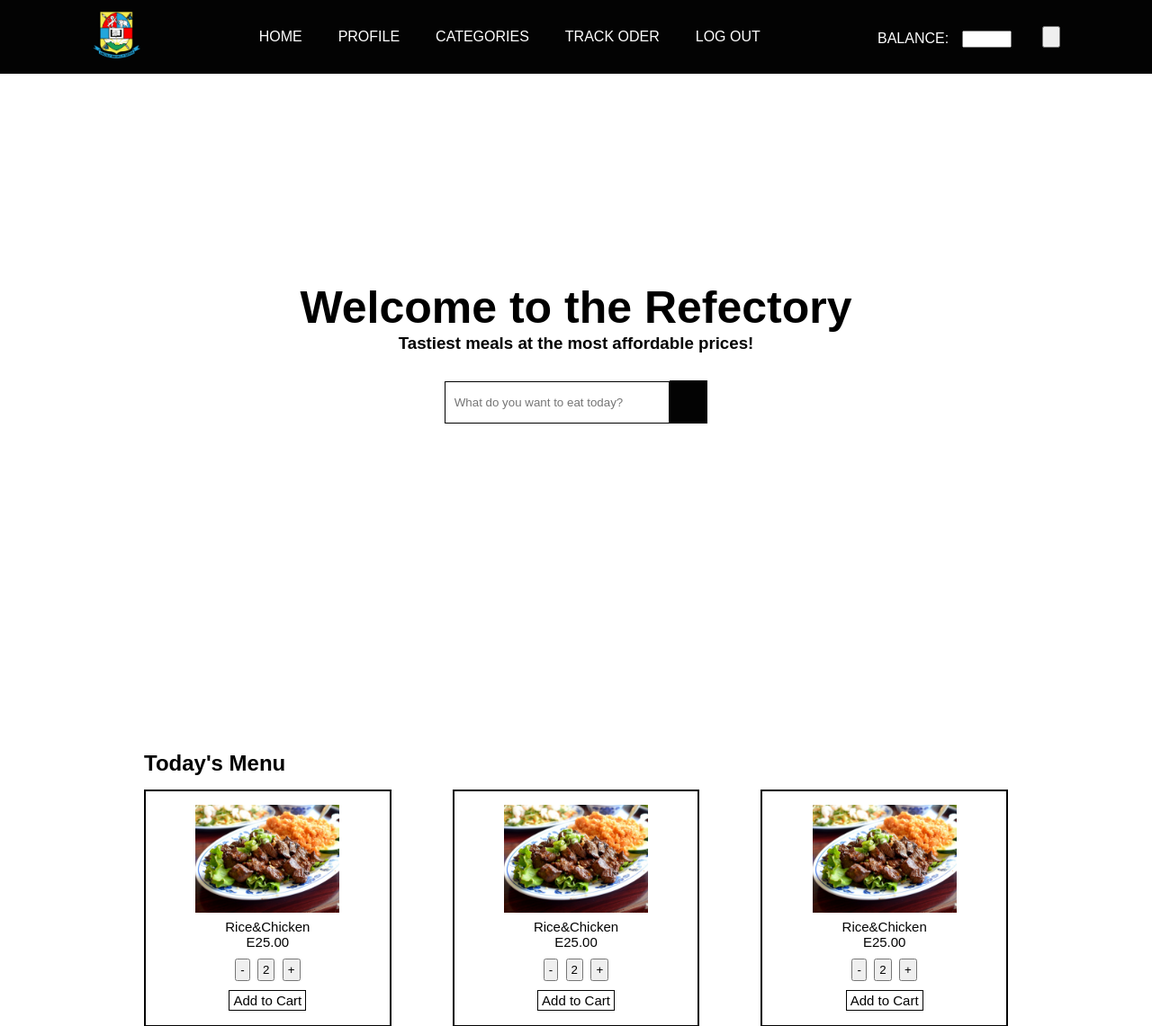
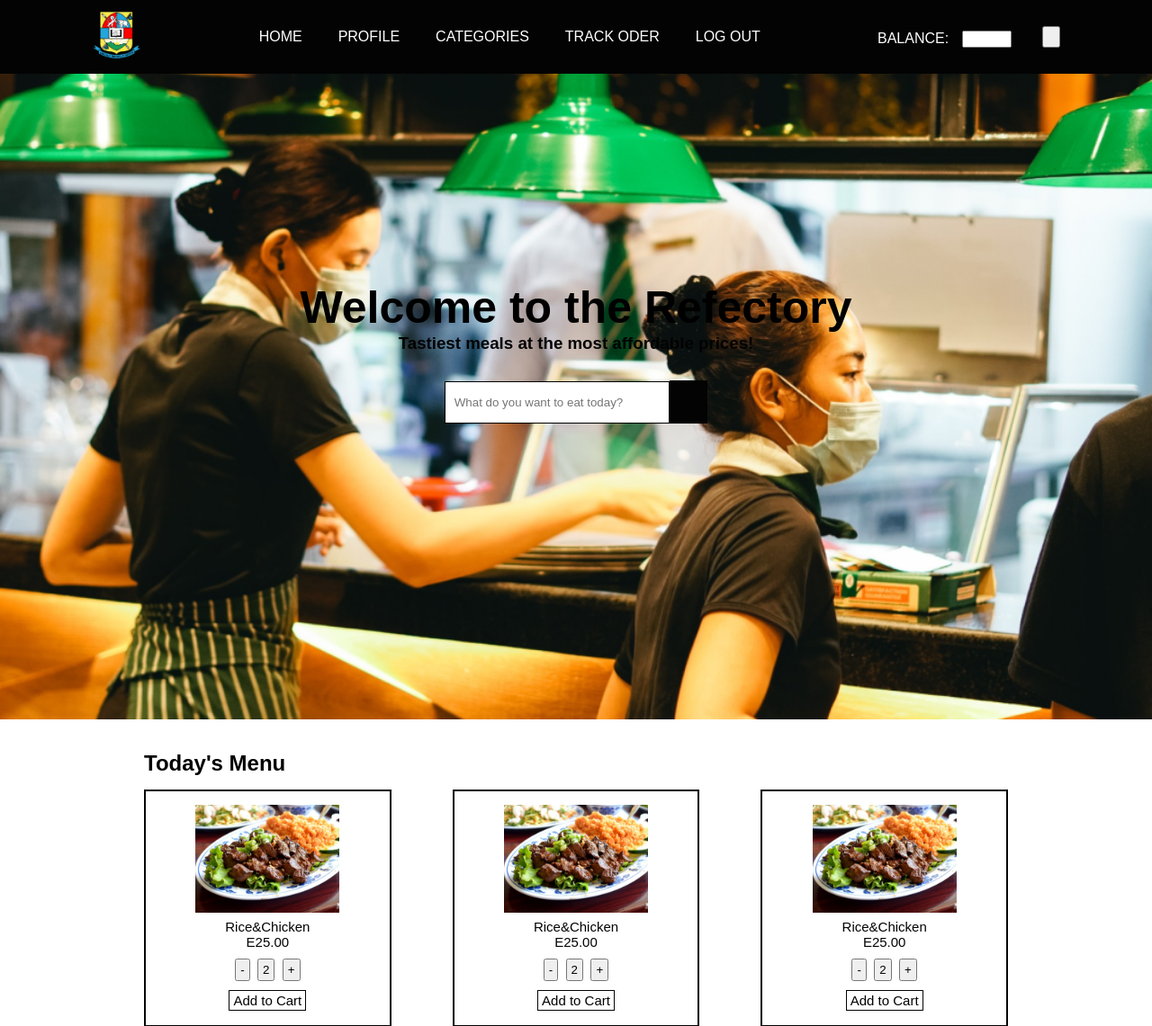
Before and after one commit to MelMthomben/refectory-ordering-system, a PHP site: page / in a window 1280 px wide. Shown: the top 1141 px of the page at 90% size. Run offline with PHP 8.4, Linux system fonts and the light colour scheme; some web fonts are replaced.

Commit message:
added the hero picture to the background

```diff
--- a/css/style.css
+++ b/css/style.css
@@ -161,7 +161,7 @@ section{
 /*-------------------Hero Section--------------*/
  #banner{
     height: 100vh;
-    /*background: url(images/heropic.jpg) no-repeat;*/
+    background-image: url('../assets/images/hero-background.png');
     background-size: cover;
     background-position: center;
 }
@@ -171,7 +171,6 @@ section{
     height: calc(100vh - 3rem);
     display: grid;
     place-items: center;
-    background: transparent;
 }
 .hero-container{
     display: flex;
```
Also changed, not shown: assets/images/hero-background.png (added).
